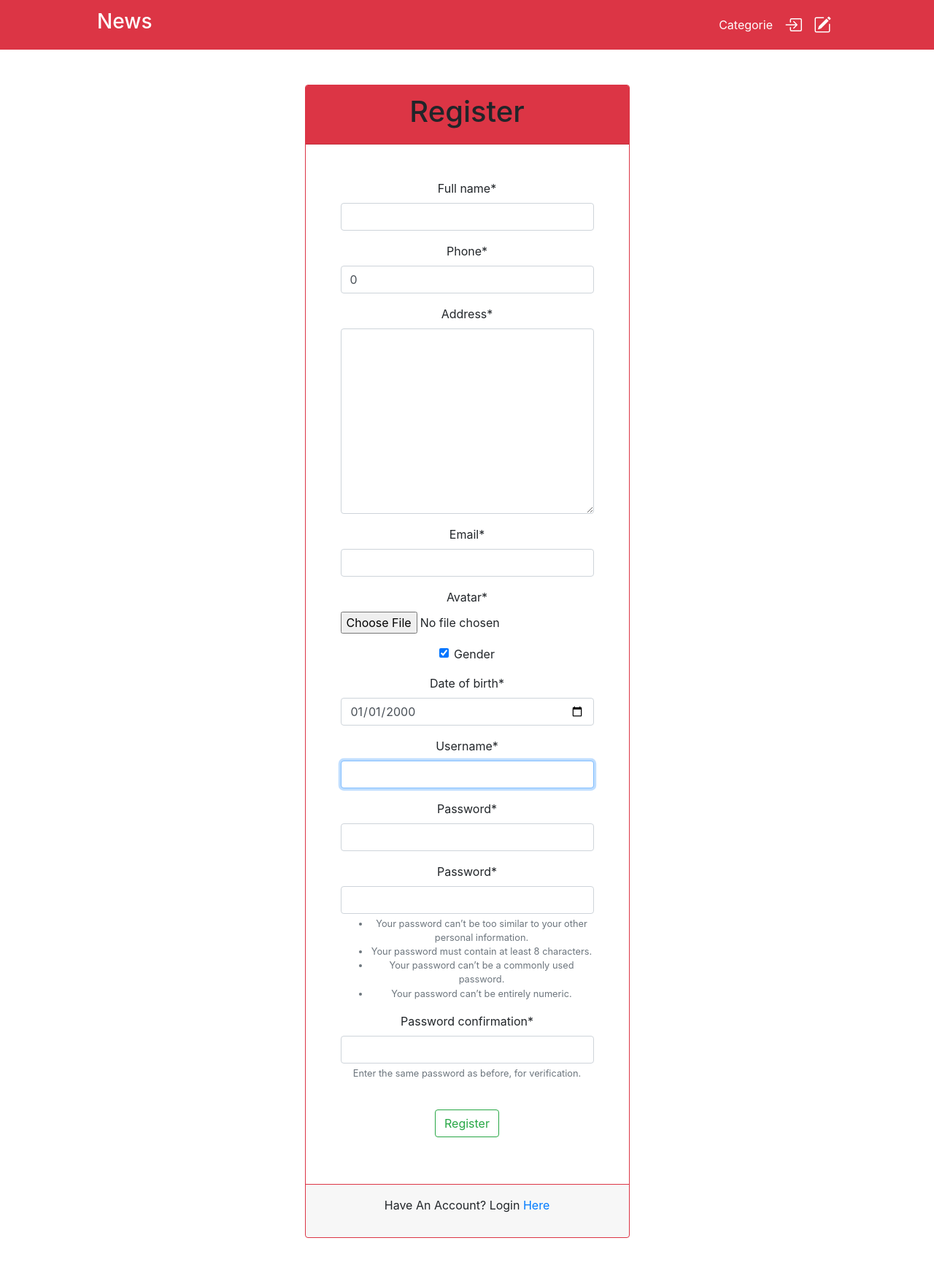
After one commit to Zulfikar-ditya/django-news, a Django app: page /account/register/ in a window 1280 px wide. The commit adds this page. Shown: the whole page at 73% size. Run offline with Django 3.2, Linux system fonts and the light colour scheme; parts of the project's set-up code (start-up, migrations or seed data) failed here and were passed over; some libraries are stand-ins or nearby versions.

Commit message:
login register page

```diff
--- a/accounts/forms.py
+++ b/accounts/forms.py
@@ -1,9 +1,15 @@
 from django import forms
+from django.contrib.auth.forms import UserCreationForm
+
 from .models import User
 
 
 class TextArea(forms.Textarea):
     input_type = 'text'
+
+
+class DateInput(forms.DateInput):
+    input_type = 'date'
 
 
 class UserAdminCreationForm(forms.ModelForm):
@@ -48,4 +54,24 @@ class UserAdminChangeForm(forms.ModelForm):
             'is_staff',
             'is_active',
         )
-# class RegisterForm()
+
+
+class RegisterForm(UserCreationForm):
+
+    class Meta:
+        model = User
+        fields = (
+            'full_name',
+            'phone',
+            'address',
+            'email',
+            'avatar',
+            'gender',
+            'date_of_birth',
+            'username',
+            'password',
+        )
+        widgets = {
+            'date_of_birth': DateInput,
+            'address': TextArea,
+        }
--- a/accounts/urls.py
+++ b/accounts/urls.py
@@ -1,7 +1,9 @@
 from django.urls import path
 
-app_name = 'account'
+from . import views
 
-# urlpatterns = [
+# app_name = 'account'
 
-# ]
+urlpatterns = [
+    path('register/', views.register, name='register'),
+]
--- a/accounts/views.py
+++ b/accounts/views.py
@@ -1,3 +1,20 @@
-from django.shortcuts import render
+from django.shortcuts import render, redirect
 
-# Create your views here.
+from .forms import RegisterForm
+
+def register(request):
+    page = 'register'
+    if request.user.is_authenticated:
+        form = RegisterForm()
+    else:
+        if request.method == 'POST':
+            form = RegisterForm(request.POST)
+            if form.is_valid:
+                form.save()
+                redirect('login')
+        else:
+            form = RegisterForm()
+    return render(request, 'registration/login.html', {
+        'page': page,
+        'form': form
+    })
--- a/news/settings.py
+++ b/news/settings.py
@@ -38,6 +38,7 @@ INSTALLED_APPS = [
     'django.contrib.sessions',
     'django.contrib.messages',
     'django.contrib.staticfiles',
+    'crispy_forms',
     'home',
     'accounts',
 ]
--- a/news/urls.py
+++ b/news/urls.py
@@ -19,4 +19,6 @@ from django.urls import path, include
 urlpatterns = [
     path('admin/', admin.site.urls),
     path('', include('home.urls')),
+    path('account/', include('accounts.urls')),
+    path('account/', include('django.contrib.auth.urls')),
 ]
--- a/templates/base.html
+++ b/templates/base.html
@@ -9,11 +9,10 @@
 </head>
 
 <body>
+        {% if request.user.is_authenticated %}
     <nav class="navbar navbar-expand-lg navbar-dark bg-danger">
         <div class="container">
-            <a class="navbar-brand ml-5" href="{% url 'home:index' %}">
-                <h3>News</h3>
-            </a>
+            <a class="navbar-brand ml-5" href="{% url 'home:index' %}"><h3>News</h3></a>
             <button class="navbar-toggler" type="button" data-toggle="collapse" data-target="#navbarSupportedContent"
                 aria-controls="navbarSupportedContent" aria-expanded="false" aria-label="Toggle navigation">
                 <span class="navbar-toggler-icon"></span>
@@ -25,24 +24,10 @@
                         <a class="nav-link text-capitalize" href="">Categorie</a>
                     </li>
                     <li class="nav-item active">
-                        <a class="nav-link text-capitalize" href="">
-                            <svg width="1.5em" height="1.5em" viewBox="0 0 16 16" class="bi bi-box-arrow-in-right"
-                                fill="currentColor" xmlns="http://www.w3.org/2000/svg">
-                                <path fill-rule="evenodd"
-                                    d="M6 3.5a.5.5 0 0 1 .5-.5h8a.5.5 0 0 1 .5.5v9a.5.5 0 0 1-.5.5h-8a.5.5 0 0 1-.5-.5v-2a.5.5 0 0 0-1 0v2A1.5 1.5 0 0 0 6.5 14h8a1.5 1.5 0 0 0 1.5-1.5v-9A1.5 1.5 0 0 0 14.5 2h-8A1.5 1.5 0 0 0 5 3.5v2a.5.5 0 0 0 1 0v-2z" />
-                                <path fill-rule="evenodd"
-                                    d="M11.854 8.354a.5.5 0 0 0 0-.708l-3-3a.5.5 0 1 0-.708.708L10.293 7.5H1.5a.5.5 0 0 0 0 1h8.793l-2.147 2.146a.5.5 0 0 0 .708.708l3-3z" />
-                            </svg>
-                        </a>
-                    </li>
-                    <li class="nav-item active">
-                        <a class="nav-link text-capitalize" href="">
-                            <svg width="1.5em" height="1.5em" viewBox="0 0 16 16" class="bi bi-pencil-square"
-                                fill="currentColor" xmlns="http://www.w3.org/2000/svg">
-                                <path
-                                    d="M15.502 1.94a.5.5 0 0 1 0 .706L14.459 3.69l-2-2L13.502.646a.5.5 0 0 1 .707 0l1.293 1.293zm-1.75 2.456l-2-2L4.939 9.21a.5.5 0 0 0-.121.196l-.805 2.414a.25.25 0 0 0 .316.316l2.414-.805a.5.5 0 0 0 .196-.12l6.813-6.814z" />
-                                <path fill-rule="evenodd"
-                                    d="M1 13.5A1.5 1.5 0 0 0 2.5 15h11a1.5 1.5 0 0 0 1.5-1.5v-6a.5.5 0 0 0-1 0v6a.5.5 0 0 1-.5.5h-11a.5.5 0 0 1-.5-.5v-11a.5.5 0 0 1 .5-.5H9a.5.5 0 0 0 0-1H2.5A1.5 1.5 0 0 0 1 2.5v11z" />
+                        <a class="nav-link text-capitalize" href="{% url 'logout' %}">
+                            <svg width="1.5em" height="1.5em" viewBox="0 0 16 16" class="bi bi-box-arrow-right" fill="currentColor" xmlns="http://www.w3.org/2000/svg">
+                                <path fill-rule="evenodd" d="M10 12.5a.5.5 0 0 1-.5.5h-8a.5.5 0 0 1-.5-.5v-9a.5.5 0 0 1 .5-.5h8a.5.5 0 0 1 .5.5v2a.5.5 0 0 0 1 0v-2A1.5 1.5 0 0 0 9.5 2h-8A1.5 1.5 0 0 0 0 3.5v9A1.5 1.5 0 0 0 1.5 14h8a1.5 1.5 0 0 0 1.5-1.5v-2a.5.5 0 0 0-1 0v2z"/>
+                                <path fill-rule="evenodd" d="M15.854 8.354a.5.5 0 0 0 0-.708l-3-3a.5.5 0 0 0-.708.708L14.293 7.5H5.5a.5.5 0 0 0 0 1h8.793l-2.147 2.146a.5.5 0 0 0 .708.708l3-3z"/>
                             </svg>
                         </a>
                     </li>
@@ -50,6 +35,41 @@
             </div>
         </div>
     </nav>
+    {% else %}
+        <nav class="navbar navbar-expand-lg navbar-dark bg-danger">
+        <div class="container">
+            <a class="navbar-brand ml-5" href="{% url 'home:index' %}"><h3>News</h3></a>
+            <button class="navbar-toggler" type="button" data-toggle="collapse" data-target="#navbarSupportedContent"
+                aria-controls="navbarSupportedContent" aria-expanded="false" aria-label="Toggle navigation">
+                <span class="navbar-toggler-icon"></span>
+            </button>
+
+            <div class="collapse navbar-collapse mr-5" id="navbarSupportedContent">
+                <ul class="navbar-nav ml-lg-auto text-center">
+                    <li class="nav-item active">
+                        <a class="nav-link text-capitalize" href="">Categorie</a>
+                    </li>
+                    <li class="nav-item active">
+                        <a class="nav-link text-capitalize" href="{% url 'login' %}">
+                            <svg width="1.5em" height="1.5em" viewBox="0 0 16 16" class="bi bi-box-arrow-in-right" fill="currentColor" xmlns="http://www.w3.org/2000/svg">
+                                <path fill-rule="evenodd" d="M6 3.5a.5.5 0 0 1 .5-.5h8a.5.5 0 0 1 .5.5v9a.5.5 0 0 1-.5.5h-8a.5.5 0 0 1-.5-.5v-2a.5.5 0 0 0-1 0v2A1.5 1.5 0 0 0 6.5 14h8a1.5 1.5 0 0 0 1.5-1.5v-9A1.5 1.5 0 0 0 14.5 2h-8A1.5 1.5 0 0 0 5 3.5v2a.5.5 0 0 0 1 0v-2z"/>
+                                <path fill-rule="evenodd" d="M11.854 8.354a.5.5 0 0 0 0-.708l-3-3a.5.5 0 1 0-.708.708L10.293 7.5H1.5a.5.5 0 0 0 0 1h8.793l-2.147 2.146a.5.5 0 0 0 .708.708l3-3z"/>
+                            </svg>
+                        </a>
+                    </li>
+                    <li class="nav-item active">
+                        <a class="nav-link text-capitalize" href="{% url 'register' %}">
+                            <svg width="1.5em" height="1.5em" viewBox="0 0 16 16" class="bi bi-pencil-square" fill="currentColor" xmlns="http://www.w3.org/2000/svg">
+                                <path d="M15.502 1.94a.5.5 0 0 1 0 .706L14.459 3.69l-2-2L13.502.646a.5.5 0 0 1 .707 0l1.293 1.293zm-1.75 2.456l-2-2L4.939 9.21a.5.5 0 0 0-.121.196l-.805 2.414a.25.25 0 0 0 .316.316l2.414-.805a.5.5 0 0 0 .196-.12l6.813-6.814z"/>
+                                <path fill-rule="evenodd" d="M1 13.5A1.5 1.5 0 0 0 2.5 15h11a1.5 1.5 0 0 0 1.5-1.5v-6a.5.5 0 0 0-1 0v6a.5.5 0 0 1-.5.5h-11a.5.5 0 0 1-.5-.5v-11a.5.5 0 0 1 .5-.5H9a.5.5 0 0 0 0-1H2.5A1.5 1.5 0 0 0 1 2.5v11z"/>
+                            </svg>
+                        </a>
+                    </li>
+                </ul>
+            </div>
+        </div>
+    </nav>
+    {% endif %}
     {% block content %}
 
     {% endblock content %}
--- /dev/null
+++ b/templates/registration/login.html
@@ -0,0 +1,70 @@
+{% extends 'base.html' %}
+
+{% load static %}
+
+{% block title %}
+    {% if page == 'register' %}
+    | Register
+    {% else %}
+    | Login
+    {% endif %}
+{% endblock title %}
+
+{% load crispy_forms_tags %}
+
+{% block content %}
+{% if request.user.is_authenticated %}
+<div class="container my-5">
+    <div class="row justify-content-center">
+        <div class="col-lg-5">
+            <div class="card border-danger text-center text-capitalize">
+                <div class="card-header bg-danger">
+                    <h1>Already login</h1>
+                </div>
+                <div class="card-content p-3">
+                    <h2>you are already login as {{request.user}}</h2>
+                </div>
+            </div>
+        </div>
+    </div>
+</div>
+{% else %}
+<div class="container my-5">
+    <div class="row justify-content-center">
+        <div class="col-lg-5">
+            <div class="card border-danger text-center">
+                <div class="card-header bg-danger">
+                    {% if page == 'register' %}
+                    <h1>Register</h1>
+                    {% else %}
+                    <h1>Login</h1>
+                    {% endif %}
+                </div>
+                <div class="card-content">
+                    <form action="" method="post" class="p-5">
+                        {% csrf_token %}
+                        {{form|crispy}}
+                        {% if page == 'register' %}
+                        <input type="submit" value="Register" class="btn btn-outline-success mt-4">
+                        {% else %}
+                        <input type="submit" value="Login" class="btn btn-outline-success mt-4">
+                        {% endif %}
+                    </form>
+                </div>
+                <div class="card-footer border-danger text-center text-capitalize p-3">
+                    {% if page == 'register' %}
+                    <p>Have An account? Login <a href="{% url 'login' %}">here</a></p>
+                    {% else %}
+                    <p>don't Have An account? register <a href="{% url 'register' %}">here</a></p>
+                    {% endif %}
+                </div>
+            </div>
+        </div>
+    </div>
+</div>
+{% endif %}
+
+<script src="{% static 'bootstrap/js/bootstrap.min.js' %} "></script>
+<script src="{% static 'js/jquery-3.5.1.slim.min.js' %}"></script>
+<script src="{% static 'js/popper.min.js' %}"></script>
+{% endblock content %}
```
Also changed, not shown: db.sqlite3.
